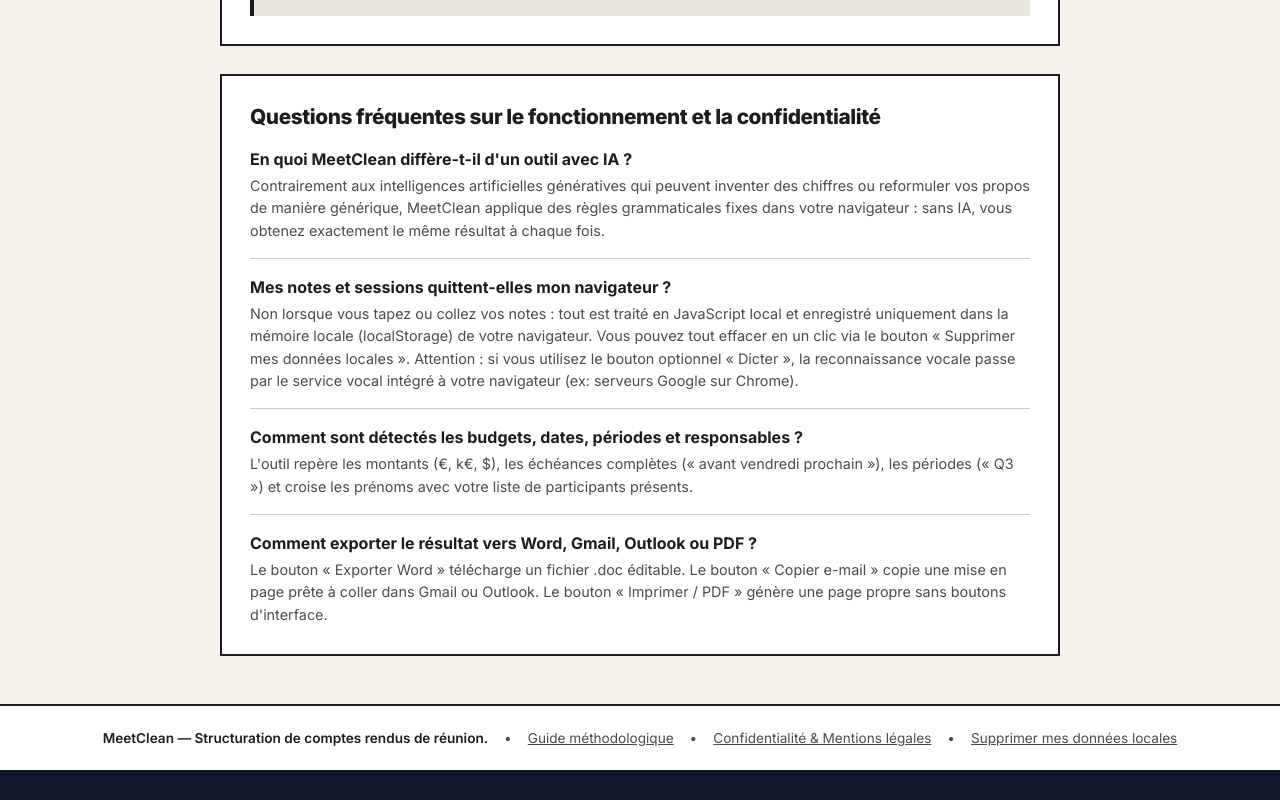
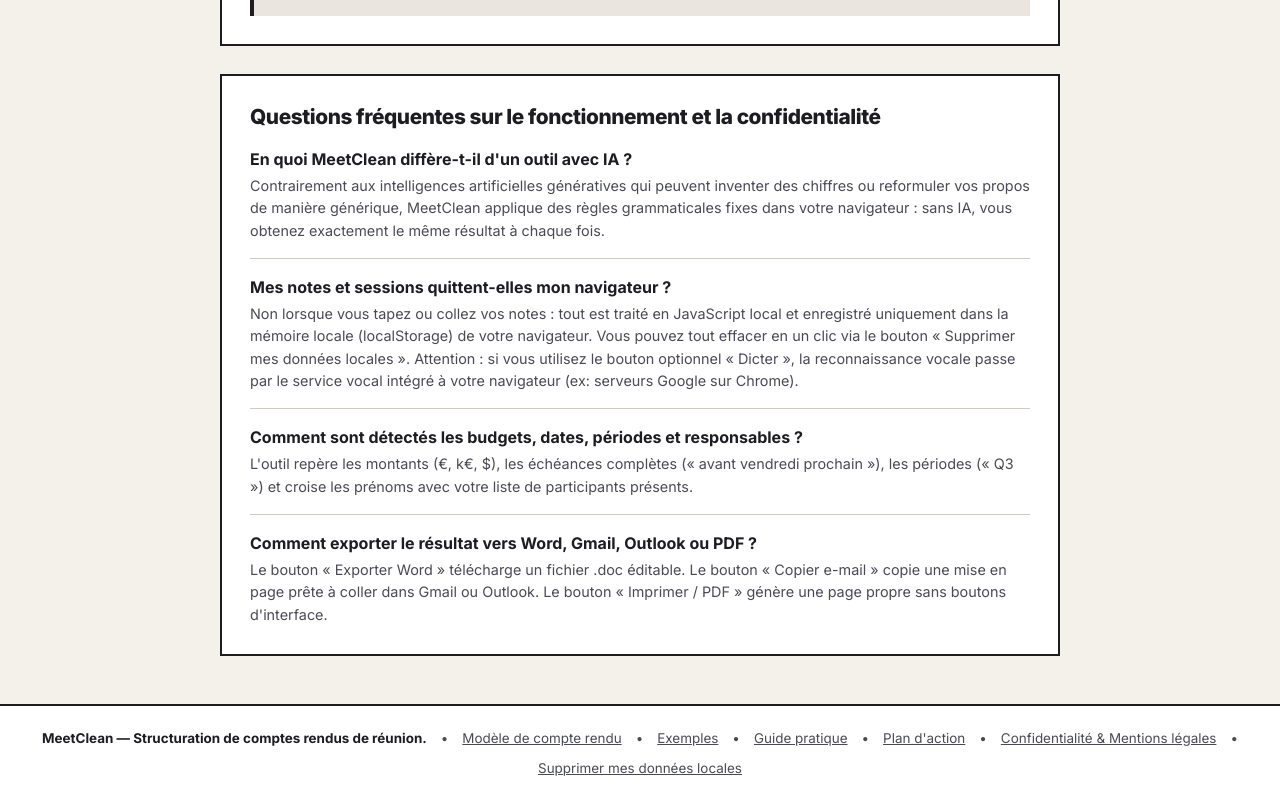
Before and after one commit to ValentinLAFFITTE/meeting-cleaner, a React (Vite) app: page / in a window 1280 px wide. Shown: the part 1859-2659 px from the top of the page. Before the commit the page ends 2629 px from the top, so only its background shows below. Built offline with nearby package versions, Linux system fonts and the light colour scheme.

Commit message:
Update App.jsx

```diff
--- a/src/App.jsx
+++ b/src/App.jsx
@@ -2040,17 +2040,23 @@ Attention : blocage ou retard sur [sujet technique].`}
       `}</style>
 
       {/* Pied de page sobre avec suppression rapide des données locales */}
-      <footer style={{ borderTop: `2px solid ${THEME.border}`, backgroundColor: THEME.surface, textAlign: 'center', padding: '24px 20px', color: THEME.inkMuted, fontSize: '0.85rem', display: 'flex', justifyContent: 'center', gap: '16px', flexWrap: 'wrap', alignItems: 'center' }} className="no-print">
-        <span style={{ fontWeight: '600', color: THEME.ink }}>{t.footer}</span>
+      <footer style={{ borderTop: `2px solid ${THEME.border}`, backgroundColor: THEME.surface, textAlign: 'center', padding: '24px 20px', color: THEME.inkMuted, fontSize: '0.84rem', display: 'flex', justifyContent: 'center', gap: '14px', flexWrap: 'wrap', alignItems: 'center' }} className="no-print">
+  <span style={{ fontWeight: '700', color: THEME.ink }}>{t.footer}</span>
   <span>•</span>
-        <a href="#guide-methodo" style={{ color: THEME.inkMuted, textDecoration: 'underline' }}>{t.aboutLink}</a>
+  <a href="/modele-compte-rendu-reunion" style={{ color: THEME.inkMuted, textDecoration: 'underline' }}>Modèle de compte rendu</a>
+  <span>•</span>
+  <a href="/exemple-compte-rendu-reunion" style={{ color: THEME.inkMuted, textDecoration: 'underline' }}>Exemples</a>
+  <span>•</span>
+  <a href="/guide-compte-rendu-reunion" style={{ color: THEME.inkMuted, textDecoration: 'underline' }}>Guide pratique</a>
+  <span>•</span>
+  <a href="/plan-d-action-reunion" style={{ color: THEME.inkMuted, textDecoration: 'underline' }}>Plan d'action</a>
   <span>•</span>
   <a href="/privacy" onClick={(e) => navigateTo('/privacy', e)} style={{ color: THEME.inkMuted, textDecoration: 'underline' }}>{t.privacyLink}</a>
   <span>•</span>
   <button
     type="button"
     onClick={handleDeleteAllLocalData}
-          style={{ background: 'transparent', border: 'none', color: THEME.inkMuted, textDecoration: 'underline', cursor: 'pointer', fontSize: '0.85rem', padding: 0, fontFamily: 'inherit' }}
+    style={{ background: 'transparent', border: 'none', color: THEME.inkMuted, textDecoration: 'underline', cursor: 'pointer', fontSize: '0.84rem', padding: 0, fontFamily: 'inherit' }}
   >
     {t.deleteAllDataBtn}
   </button>
```
Lines whose indentation alone changed are shown as unchanged.
